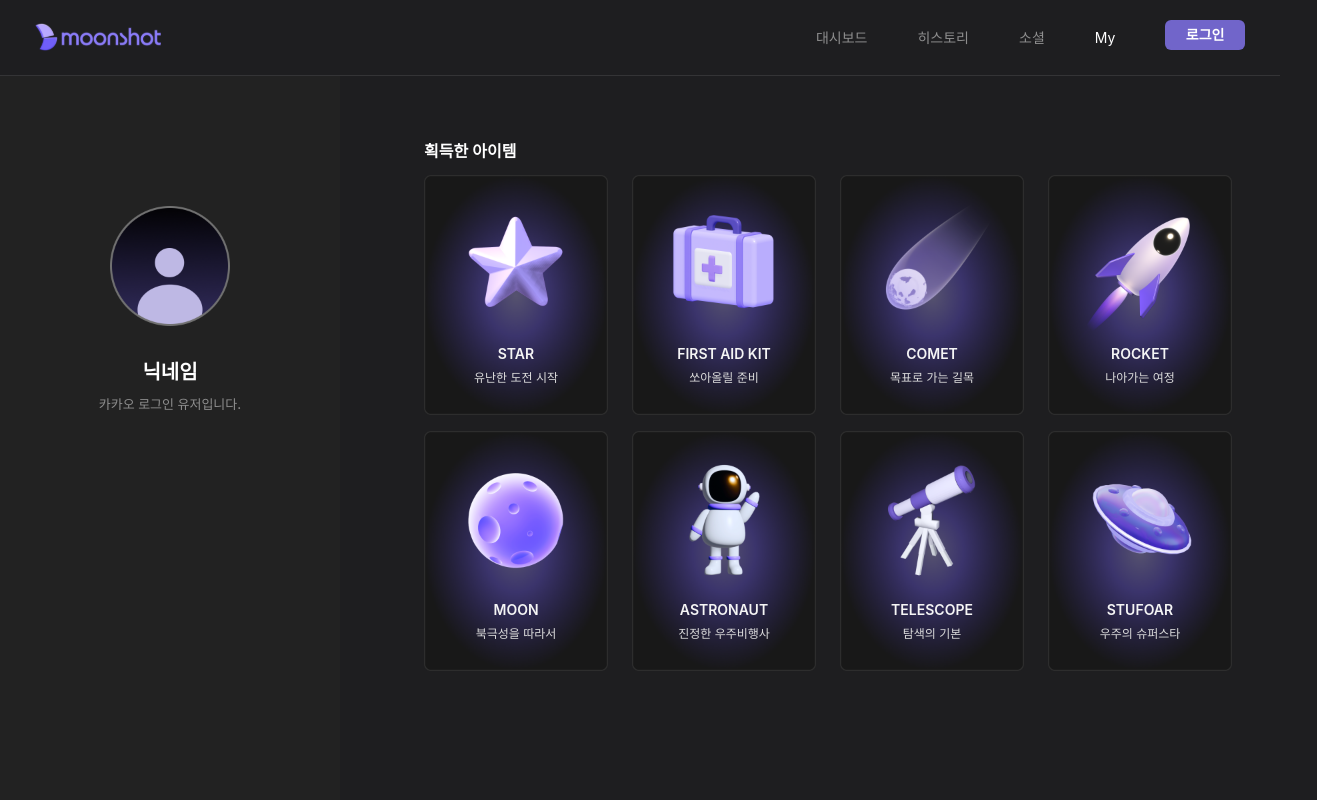
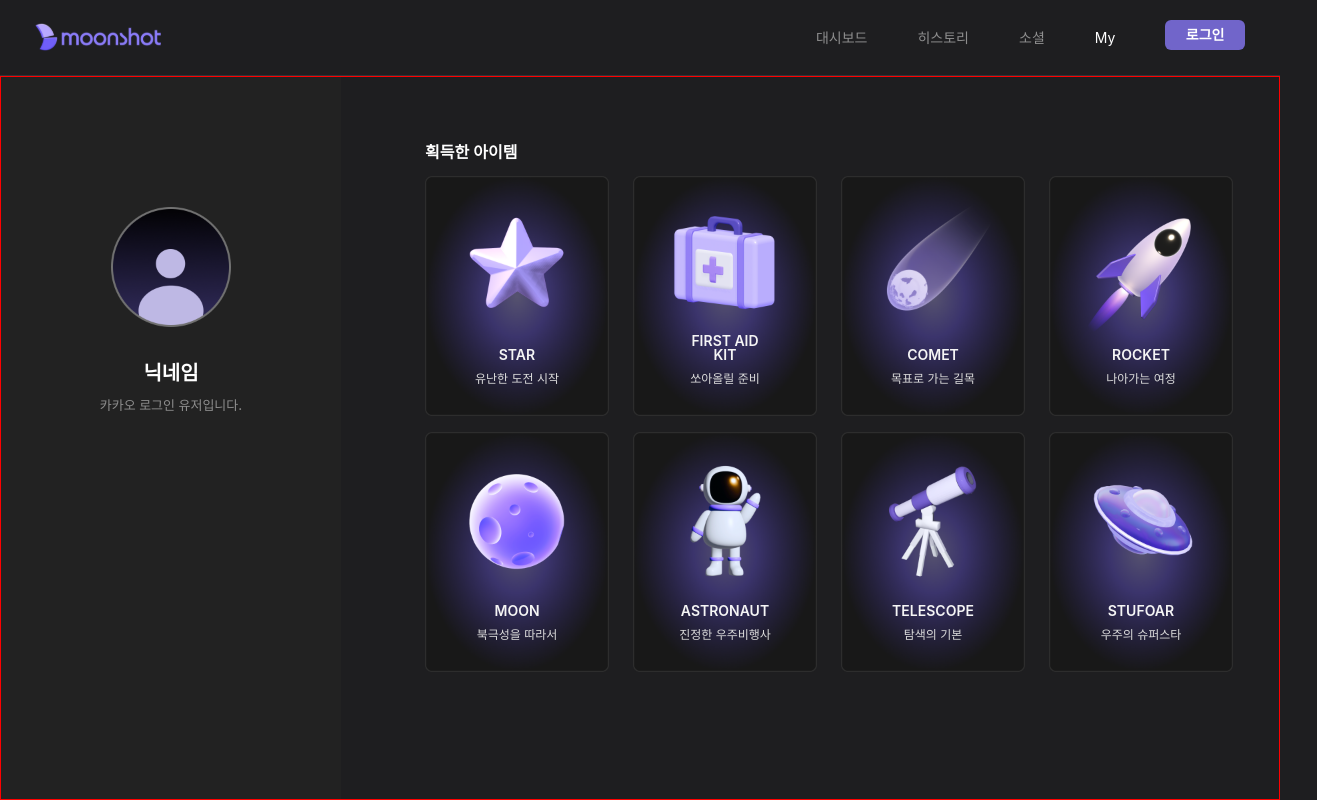
Before and after one commit to MOONSHOT-Team/MOONSHOT-CLIENT, a React (Vite) app: page /my in a window 1280 px wide. Shown: the whole page, 1317 px wide, since content can reach past the window. Built offline with nearby package versions, Linux system fonts and the light colour scheme; no server answers; a web font is replaced by a local one; what emotion-normalize would draw is missing.

Commit message:
design: design 수정

```diff
--- a/src/My/constants/itemList.ts
+++ b/src/My/constants/itemList.ts
@@ -7,7 +7,7 @@ import item6 from '../assets/images/item6.png';
 import item7 from '../assets/images/item7.png';
 import item8 from '../assets/images/item8.png';
 
-export const ITEMLIST = [
+export const ITEM_LIST = [
   { src: item1, title: 'STAR', subTitle: '유난한 도전 시작' },
   { src: item2, title: 'FIRST AID KIT', subTitle: ' 쏘아올릴 준비' },
   { src: item3, title: 'COMET', subTitle: '목표로 가는 길목' },
--- a/src/My/index.tsx
+++ b/src/My/index.tsx
@@ -2,9 +2,9 @@ import { css } from '@emotion/react';
 import styled from '@emotion/styled';
 
 import profileImg from './assets/images/profileImg.png';
-import { ITEMLIST } from './constants/itemList';
+import { ITEM_LIST } from './constants/itemList';
 
-interface IAcquiredItemList {
+interface IAcquiredItemListProps {
   src: string;
   title: string;
   subTitle: string;
@@ -12,26 +12,27 @@ interface IAcquiredItemList {
 
 const My = () => {
   return (
-    <aside css={myPageUi}>
+    <section css={myPageUi}>
       <StUserInfoContainer>
-        <StUserProfileImg src={profileImg} alt={'사용자 사진'} />
+        <StUserProfileImg src={profileImg} alt="사용자 사진" />
         <StUserNickName>닉네임</StUserNickName>
-        <StUseridentification>카카오 로그인 유저입니다.</StUseridentification>
+        <StUserIdentification>카카오 로그인 유저입니다.</StUserIdentification>
       </StUserInfoContainer>
       <StAcquiredItemContainer>
         <StAcquiredItemsText>획득한 아이템</StAcquiredItemsText>
         <StAcquiredItemImgWrapper>
-          {ITEMLIST.map(({ src, title, subTitle }: IAcquiredItemList) => (
+          {ITEM_LIST.map(({ src, title, subTitle }: IAcquiredItemListProps) => (
             <StAcquiredItemList key={title}>
-              <StAcquiredItemImg src={src} alt={'획득한 아이템 사진'} />
+              <StAcquiredItemImg src={src} alt="획득한 아이템 사진" />
               <StAcquiredItemTitle>
-                {title} <StAcquiredItemSubTitle>{subTitle}</StAcquiredItemSubTitle>
+                <StAcquiredItemMainTitle>{title}</StAcquiredItemMainTitle>
+                <StAcquiredItemSubTitle>{subTitle}</StAcquiredItemSubTitle>
               </StAcquiredItemTitle>
             </StAcquiredItemList>
           ))}
         </StAcquiredItemImgWrapper>
       </StAcquiredItemContainer>
-    </aside>
+    </section>
   );
 };
 
@@ -40,11 +41,13 @@ export default My;
 const myPageUi = css`
   display: flex;
   height: 100%;
+  border: 1px solid red;
 `;
 
 const StUserInfoContainer = styled.section`
   display: flex;
   flex-direction: column;
+  flex-shrink: 0;
   align-items: center;
   width: 34rem;
   padding-top: 13rem;
@@ -58,19 +61,19 @@ const StUserProfileImg = styled.img`
 `;
 
 const StUserNickName = styled.p`
-  display: flex;
-  gap: 0.6rem;
   margin: 3rem 0 0.6rem;
   color: ${({ theme }) => theme.colors.gray_000};
   ${({ theme }) => theme.fonts.title_20_semibold};
 `;
 
-const StUseridentification = styled.p`
+const StUserIdentification = styled.p`
   color: ${({ theme }) => theme.colors.gray_350};
   ${({ theme }) => theme.fonts.body_13_medium};
 `;
 const StAcquiredItemContainer = styled.section`
-  padding: 6.1rem 0 0 8.4rem;
+  width: 100%;
+  height: 100%;
+  padding: 6.1rem 8.4rem;
 `;
 
 const StAcquiredItemsText = styled.p`
@@ -94,27 +97,28 @@ const StAcquiredItemList = styled.div`
 `;
 
 const StAcquiredItemImg = styled.img`
-  width: 18.4rem;
-  height: 24rem;
+  width: 100%;
+  height: 100%;
 `;
 
-const StAcquiredItemTitle = styled.div`
+const StAcquiredItemTitle = styled.caption`
   position: absolute;
   bottom: 2.8rem;
-  left: 2.2rem;
+  left: 50%;
   display: flex;
   flex-direction: column;
   gap: 0.8rem;
+  align-items: center;
   justify-content: center;
-  width: 14rem;
+  transform: translateX(-50%);
+`;
+
+const StAcquiredItemMainTitle = styled.p`
   color: ${({ theme }) => theme.colors.gray_100};
-  text-align: center;
   ${({ theme }) => theme.fonts.btn_14_semibold};
 `;
+
 const StAcquiredItemSubTitle = styled.p`
-  display: flex;
-  justify-content: center;
   color: ${({ theme }) => theme.colors.gray_200};
-  text-align: center;
   ${({ theme }) => theme.fonts.body_12_regular};
 `;
```
